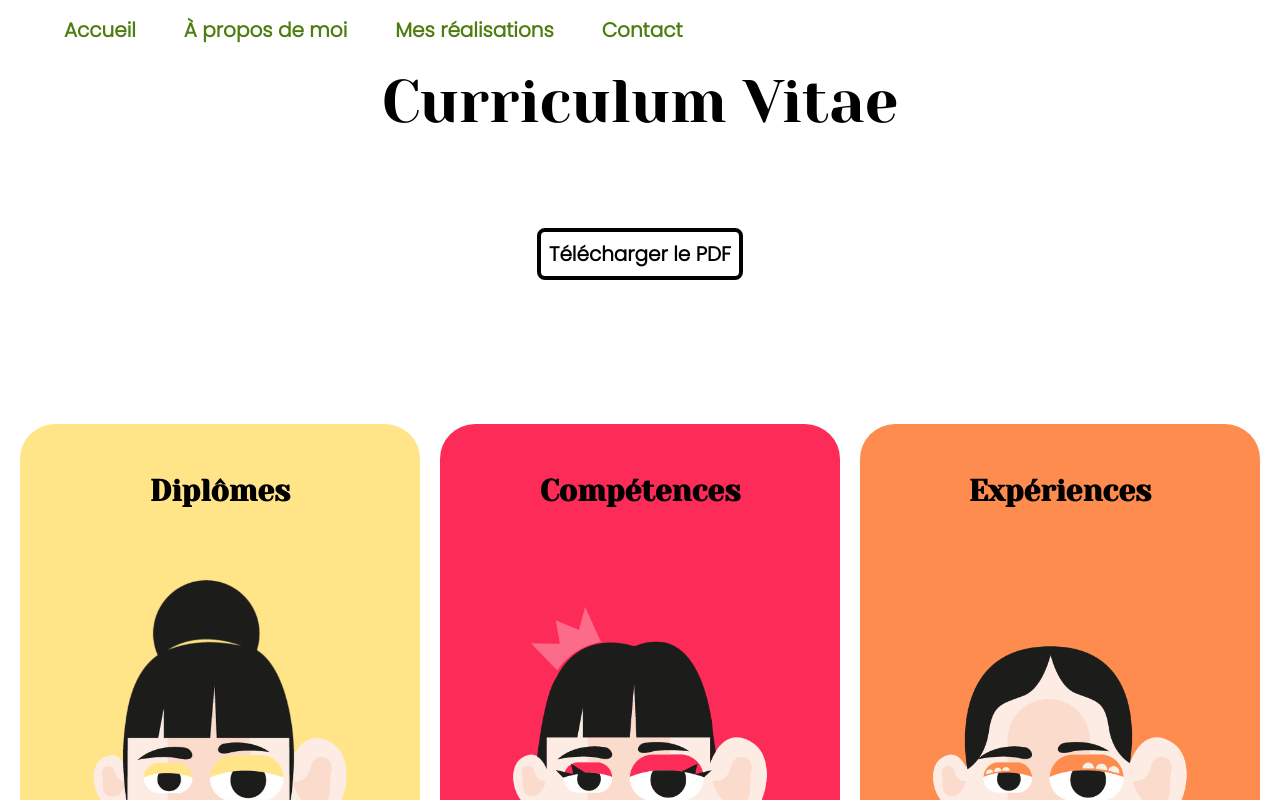
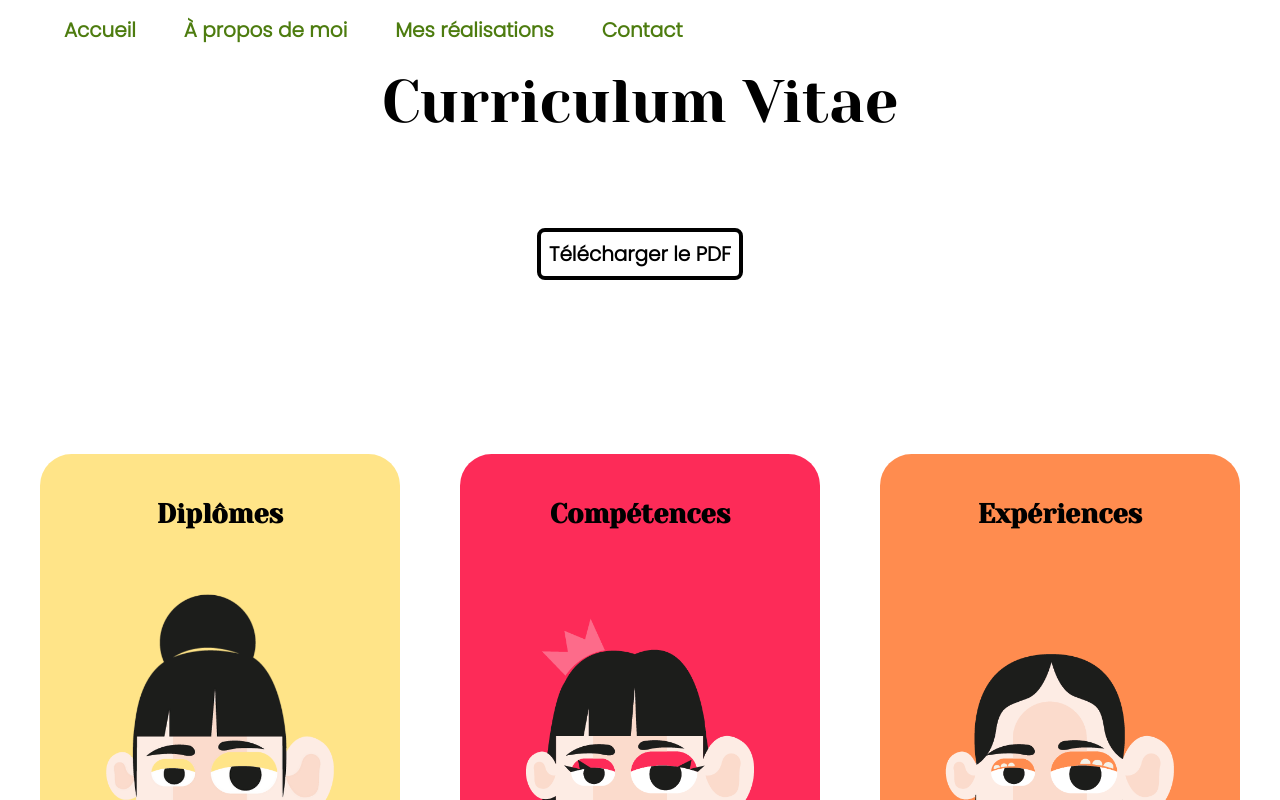
Before and after one commit to icepick4/portfolio-lea, a Vue app: page /cv in a window 1280 px wide. Built offline with nearby package versions, Linux system fonts and the light colour scheme; the HTML template or start-up script is replaced by a standard one.

Commit message:
anim update + adding footer

```diff
--- a/src/App.vue
+++ b/src/App.vue
@@ -31,7 +31,7 @@ export default defineComponent({
     <div class="flex flex-col h-screen">
         <Header />
         <div
-            class="flex justify-center items-center"
+            class="flex justify-center items-center flex-grow"
             :class="isHome ? 'pt-0' : 'pt-28'"
         >
             <RouterView />
--- a/src/components/Footer.vue
+++ b/src/components/Footer.vue
@@ -1,3 +1,10 @@
 <script setup lang="ts"></script>
 
-<template></template>
+<template>
+    <div
+        class="h-auto w-full bg-blue-600 p-10 flex flex-row justify-center items-center"
+    >
+        <p>Footer</p>
+        <p>Footer</p>
+    </div>
+</template>
--- a/src/components/Header.vue
+++ b/src/components/Header.vue
@@ -1,4 +1,11 @@
-<script setup lang="ts"></script>
+<script setup lang="ts">
+const goBottom = () => {
+    document.body.scrollTo({
+        top: document.body.scrollHeight,
+        behavior: 'smooth'
+    });
+};
+</script>
 
 <template>
     <div class="fixed w-full">
@@ -21,14 +28,14 @@
                     >Mes réalisations</span
                 >
             </RouterLink>
-            <RouterLink
-                to="/contact"
+            <button
                 class="m-4 text-lime-700 text-xl font-bold"
+                @click="goBottom"
             >
                 <span class="hover:text-black transition-all duration-600"
                     >Contact</span
                 >
-            </RouterLink>
+            </button>
         </div>
     </div>
 </template>
--- a/src/components/Project.vue
+++ b/src/components/Project.vue
@@ -48,7 +48,7 @@ export default defineComponent({
             {{ title }}
         </h1>
         <p
-            class="m-10 w-5/6 lg:w-1/3 text-center text-lg"
+            class="m-10 w-5/6 lg:w-2/3 text-center text-lg"
             v-html="description"
         ></p>
         <component :is="component" />
--- a/src/components/SkillCard.vue
+++ b/src/components/SkillCard.vue
@@ -45,17 +45,22 @@ export default defineComponent({
             class="h-full rounded-[35px]"
         >
             <div
-                class="absolute w-full h-full front flex flex-col items-center justify-around"
+                class="absolute w-full h-full front flex flex-col items-center justify-center"
             >
-                <h2 class="text-3xl font-bold font-title">{{ title }}</h2>
-                <ul v-if="list" class="flex flex-col gap-2 w-4/6 h-auto">
+                <h2 class="text-3xl font-bold font-title absolute top-12">
+                    {{ title }}
+                </h2>
+                <ul v-if="list" class="flex flex-col gap-2 w-4/6 h-auto mt-16">
                     <div v-for="i in list.length" :key="i">
                         <li :class="i % 2 != 0 ? 'list-disc' : 'list-none'">
                             {{ list[i - 1] }}
                         </li>
                     </div>
                 </ul>
-                <div v-if="!list" class="grid grid-cols-2 grid-rows-3 gap-5">
+                <div
+                    v-if="!list"
+                    class="grid grid-cols-2 grid-rows-3 gap-5 mt-16"
+                >
                     <img
                         v-for="i in 6"
                         :key="i"
@@ -100,7 +105,7 @@ export default defineComponent({
 }
 
 .card.is-flipped {
-    transform: rotateY(180deg);
+    transform: rotateY(180deg) scale(0.9);
 }
 
 .card .front {
--- a/src/views/Home.vue
+++ b/src/views/Home.vue
@@ -76,7 +76,7 @@ export default defineComponent({
         Je viens de Thonon-les-Bains en Haute-Savoie.
         Je suis dynamique, drôle, souriante et toujours de bonne humeur !
         J'aime toucher à tout et découvrir de nouvelles choses."
-            link="/a-propos"
+            link="/cv"
             linkText="En savoir plus"
             id="section-2"
         />
```
